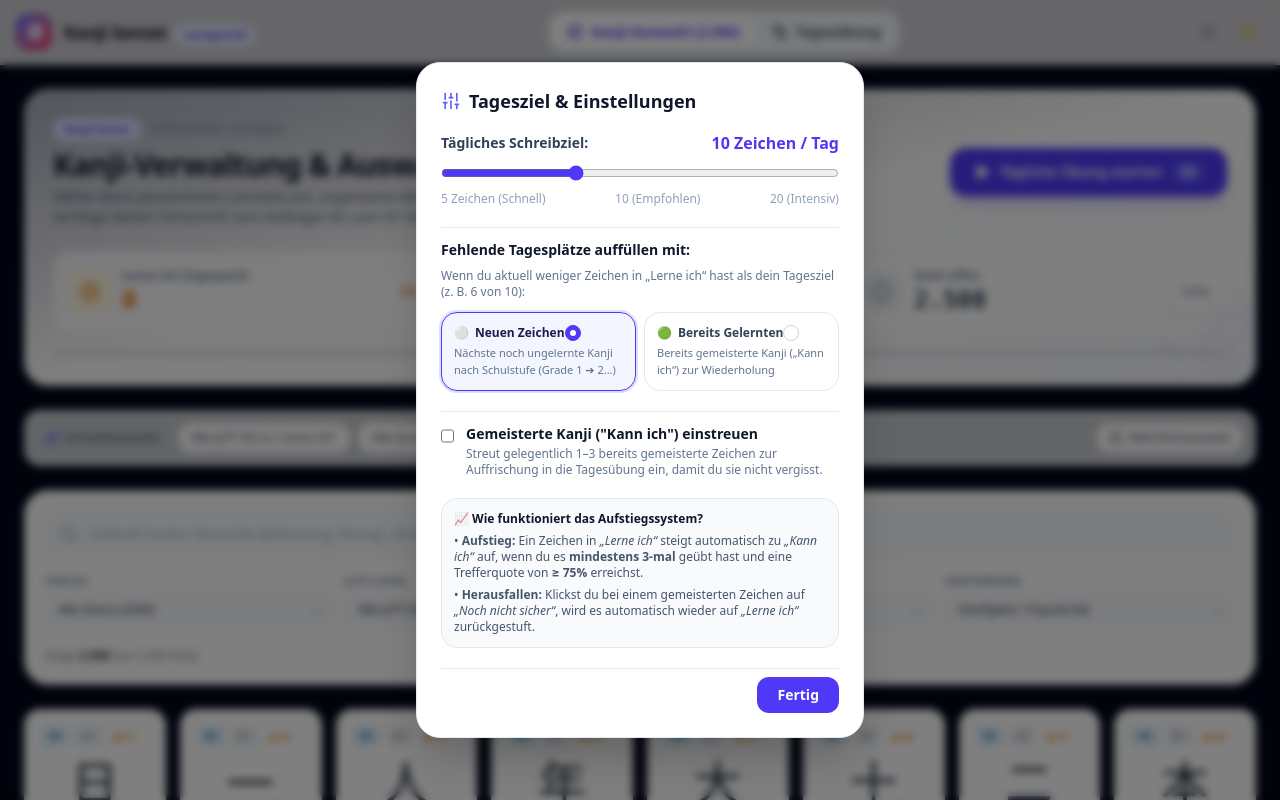
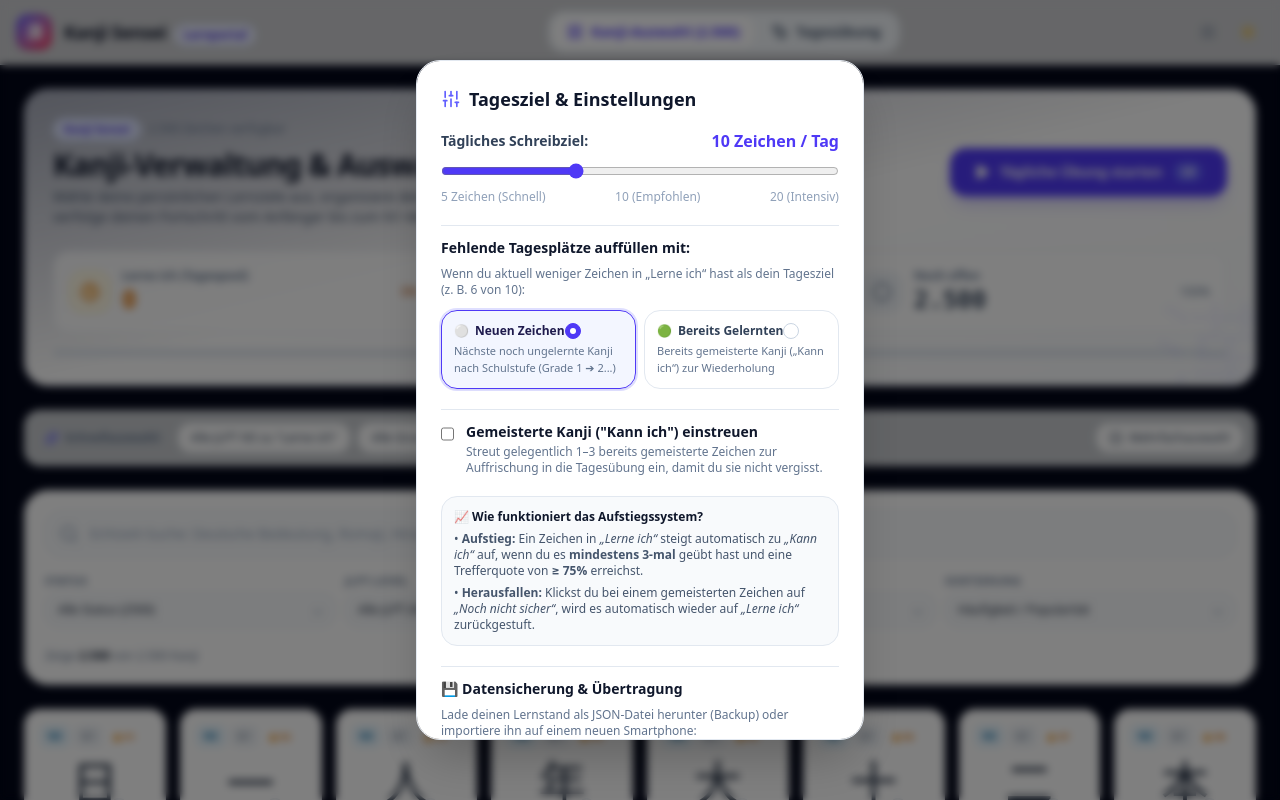
Before and after one commit to lucabose80-cmd/Kanji-Sensei, a React (Vite) app: page / in a window 1280 px wide. Both pictures are taken after a click on the button 1207 px from the left and 32 px from the top of the page. Shown: the top 800 px of the page. Built offline with nearby package versions, Linux system fonts and the light colour scheme.

Commit message:
feat: add JSON backup export and import buttons directly into settings modal

```diff
--- a/src/App.tsx
+++ b/src/App.tsx
@@ -3,8 +3,9 @@ import PracticeView from './components/PracticeView';
 import { KanjiBrowser } from './components/KanjiBrowser';
 import { ALL_KANJI, TOTAL_KANJI_COUNT } from './data/allKanji';
 import { useStorage } from './hooks/useStorage';
-import { BookMarked, Moon, Sun, RotateCcw, LayoutGrid, PenTool, Sliders } from 'lucide-react';
+import { BookMarked, Moon, Sun, RotateCcw, LayoutGrid, PenTool, Sliders, Download, Upload } from 'lucide-react';
 import type { KanjiItem } from './types/kanji';
+import { downloadBackupFile, uploadBackupFile } from './services/storageService';
 
 type ActiveTab = 'browser' | 'practice';
 
@@ -13,6 +14,7 @@ function App() {
   const [activeTab, setActiveTab] = useState<ActiveTab>('browser');
   const [customPracticePool, setCustomPracticePool] = useState<KanjiItem[] | null>(null);
   const [showSettingsModal, setShowSettingsModal] = useState(false);
+  const [backupNotice, setBackupNotice] = useState<string | null>(null);
 
   const { progress, settings, updateSettings } = useStorage();
   const isDark = settings.darkTheme;
@@ -170,7 +172,7 @@ function App() {
       {/* Settings Modal (Daily Target 5-10, Backup Export/Import) */}
       {showSettingsModal && (
         <div className="fixed inset-0 z-50 flex items-center justify-center p-4 bg-black/50 backdrop-blur-xs">
-          <div className="bg-white dark:bg-slate-900 rounded-3xl p-6 max-w-md w-full border border-slate-200 dark:border-slate-800 shadow-2xl">
+          <div className="bg-white dark:bg-slate-900 rounded-3xl p-6 max-w-md w-full border border-slate-200 dark:border-slate-800 shadow-2xl max-h-[85vh] overflow-y-auto">
             <h3 className="text-lg font-bold text-slate-900 dark:text-white mb-4 flex items-center gap-2">
               <Sliders className="w-5 h-5 text-indigo-500" />
               Tagesziel & Einstellungen
@@ -304,6 +306,60 @@ function App() {
                 </p>
               </div>
 
+              {/* Backup & Restore Section */}
+              <div className="pt-3 border-t border-slate-200 dark:border-slate-800 space-y-2">
+                <div className="text-sm font-semibold text-slate-900 dark:text-white flex items-center justify-between">
+                  <span>💾 Datensicherung & Übertragung</span>
+                </div>
+                <p className="text-xs text-slate-500 dark:text-slate-400">
+                  Lade deinen Lernstand als JSON-Datei herunter (Backup) oder importiere ihn auf einem neuen Smartphone:
+                </p>
+
+                <div className="grid grid-cols-1 sm:grid-cols-2 gap-2 pt-1">
+                  <button
+                    type="button"
+                    onClick={() => {
+                      downloadBackupFile();
+                      setBackupNotice('✓ Backup erfolgreich heruntergeladen!');
+                      setTimeout(() => setBackupNotice(null), 3000);
+                    }}
+                    className="flex items-center justify-center gap-2 px-3.5 py-2.5 rounded-xl text-xs font-bold bg-slate-100 hover:bg-slate-200 dark:bg-slate-800 dark:hover:bg-slate-700 text-slate-800 dark:text-slate-200 border border-slate-200 dark:border-slate-700 transition-all active:scale-95 cursor-pointer"
+                  >
+                    <Download className="w-4 h-4 text-indigo-500" />
+                    <span>Backup exportieren</span>
+                  </button>
+
+                  <label className="flex items-center justify-center gap-2 px-3.5 py-2.5 rounded-xl text-xs font-bold bg-slate-100 hover:bg-slate-200 dark:bg-slate-800 dark:hover:bg-slate-700 text-slate-800 dark:text-slate-200 border border-slate-200 dark:border-slate-700 transition-all cursor-pointer active:scale-95">
+                    <Upload className="w-4 h-4 text-emerald-500" />
+                    <span>Backup importieren</span>
+                    <input
+                      type="file"
+                      accept=".json"
+                      className="hidden"
+                      onChange={async (e) => {
+                        const file = e.target.files?.[0];
+                        if (!file) return;
+                        const res = await uploadBackupFile(file);
+                        if (res.success) {
+                          setBackupNotice('✓ ' + res.message);
+                          setSessionKey((k) => k + 1);
+                        } else {
+                          setBackupNotice('❌ ' + res.message);
+                        }
+                        setTimeout(() => setBackupNotice(null), 4000);
+                        e.target.value = '';
+                      }}
+                    />
+                  </label>
+                </div>
+
+                {backupNotice && (
+                  <div className="p-2 rounded-lg bg-indigo-50 dark:bg-indigo-950/60 border border-indigo-200 dark:border-indigo-800 text-indigo-700 dark:text-indigo-300 text-xs text-center font-medium animate-fade-in">
+                    {backupNotice}
+                  </div>
+                )}
+              </div>
+
               <div className="pt-2 border-t border-slate-200 dark:border-slate-800 flex justify-end">
                 <button
                   type="button"
```
